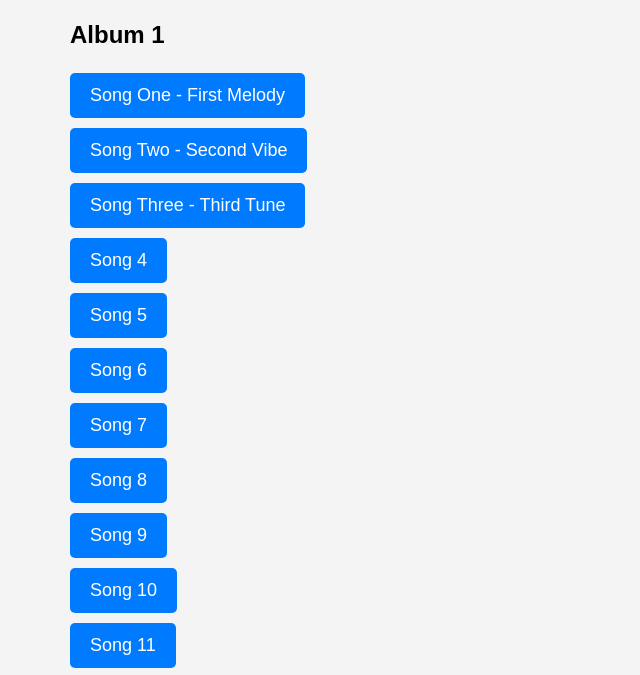
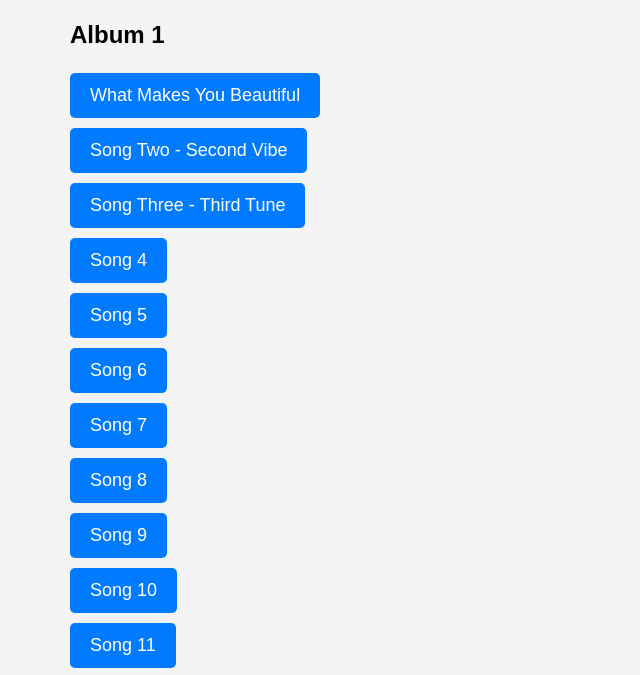
Before and after one commit to Teejay225-src/songs, a plain HTML site: page index.html in a window 1280 px wide. Shown: the part 111-786 px from the top of the page, without its empty margins (0-640 px from the left). Drawn offline with Linux system fonts and the light colour scheme.

Commit message:
Update index.html

```diff
--- a/index.html
+++ b/index.html
@@ -46,7 +46,7 @@
     <script>
         // Predefined song names for each song (replace with actual song names)
         const songNames = {
-            1: "Song One - First Melody",
+            1: "What Makes You Beautiful",
             2: "Song Two - Second Vibe",
             3: "Song Three - Third Tune",
             18: "Song Eighteen - Grand Finale",
```
